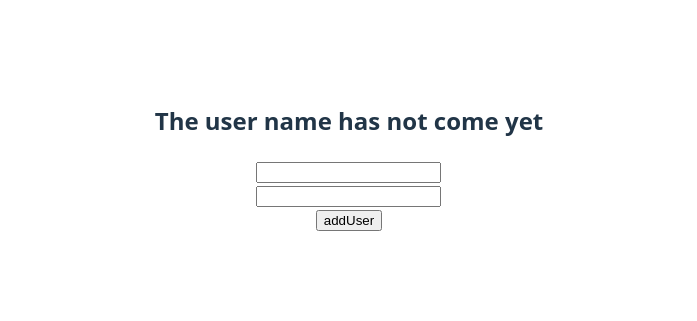
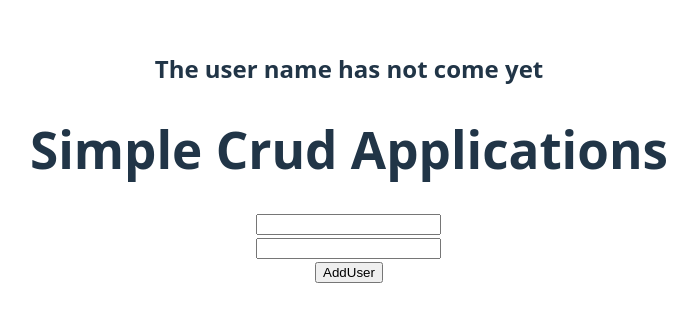
Before and after one commit to Rahaman-Atikur/simple-crud-client, a React (Vite) app: page / in a window 1280 px wide. Shown: the part 243-564 px from the top of the page, without its empty margins (291-988 px from the left). Built offline with nearby package versions, Linux system fonts and the light colour scheme.

Commit message:
Every Input Field is done

```diff
--- a/src/components/Users.jsx
+++ b/src/components/Users.jsx
@@ -1,24 +1,25 @@
 import React from 'react';
-
 const Users = () => {
-    const handleUser =e=>{
+    const handleUser = e => {
         e.preventDefault();
-
+        const name = e.target.nameField.value;
+        const email = e.target.emailField.value;
+        console.log(name, email);
     }
     return (
         <div>
             <div>
                 {/* Add User */}
+                <h1>Simple Crud Applications</h1>
                 <form onSubmit={handleUser}>
                     <input name='nameField' type="text" />
                     <br />
                     <input name='emailField' type="text" />
                     <br />
-                    <input type="submit" value="addUser" />
+                    <input type="submit" value="AddUser" />
                 </form>
             </div>
         </div>
     );
 };
-
 export default Users;
```
